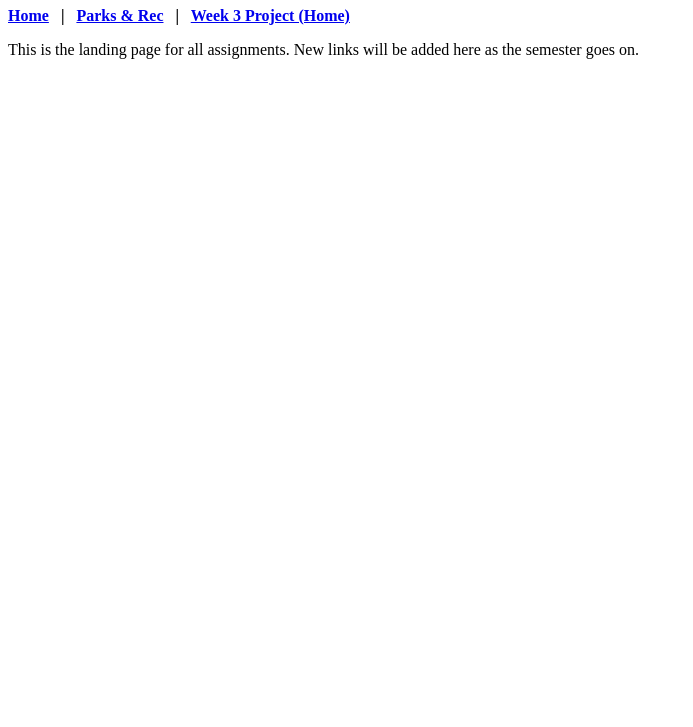
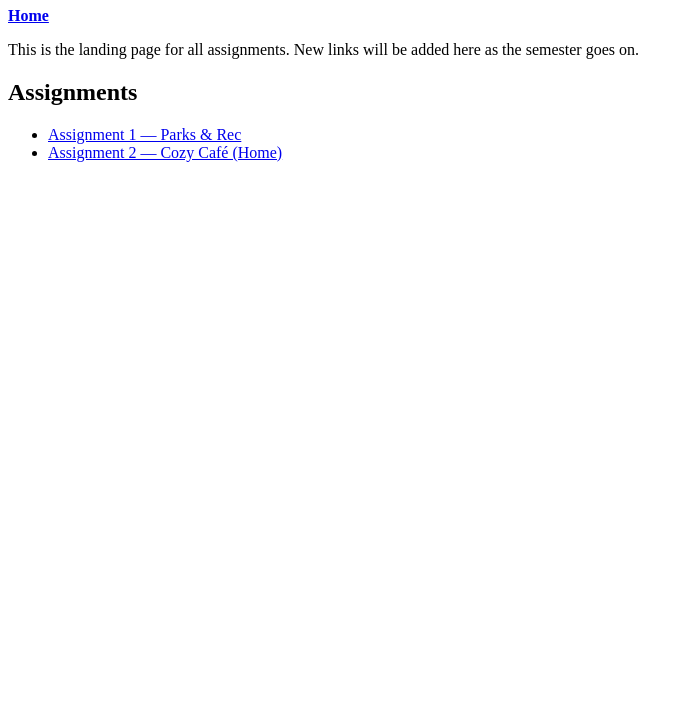
Before and after one commit to Ibrahim17A/CS-490WD, a plain HTML site: page index.html in a window 1280 px wide. Shown: the part 73-800 px from the top of the page, without its empty margins (0-693 px from the left). Drawn offline with Linux system fonts and the light colour scheme.

Commit message:
Update index.html

```diff
--- a/index.html
+++ b/index.html
@@ -11,17 +11,19 @@
   </header>
 
   <nav>
-    <b>
-      <a href="index.html">Home</a>
-      &nbsp; | &nbsp;
-      <a href="Week2Assignment/home.html">Parks &amp; Rec</a>
-      &nbsp; | &nbsp;
-      <a href="Week3Assignment/home.html">Week 3 Project (Home)</a>
-    </b>
+    <b><a href="index.html">Home</a></b>
   </nav>
 
   <main>
     <p>This is the landing page for all assignments. New links will be added here as the semester goes on.</p>
+
+    <section aria-label="Assignments">
+      <h2>Assignments</h2>
+      <ul>
+        <li><a href="Week2Assignment/home.html">Assignment 1 — Parks &amp; Rec</a></li>
+        <li><a href="Week3Assignment/home.html">Assignment 2 — Cozy Café (Home)</a></li>
+      </ul>
+    </section>
   </main>
 </body>
 </html>
```
